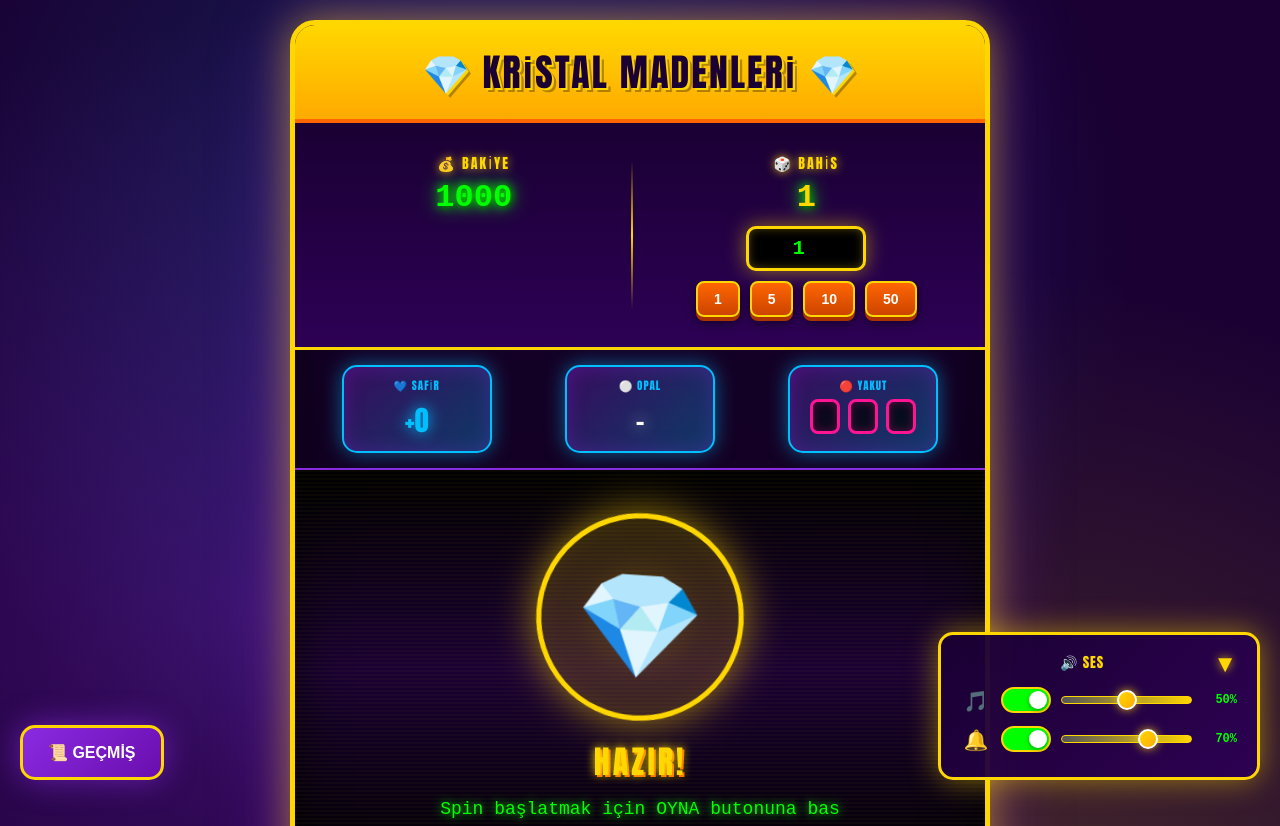
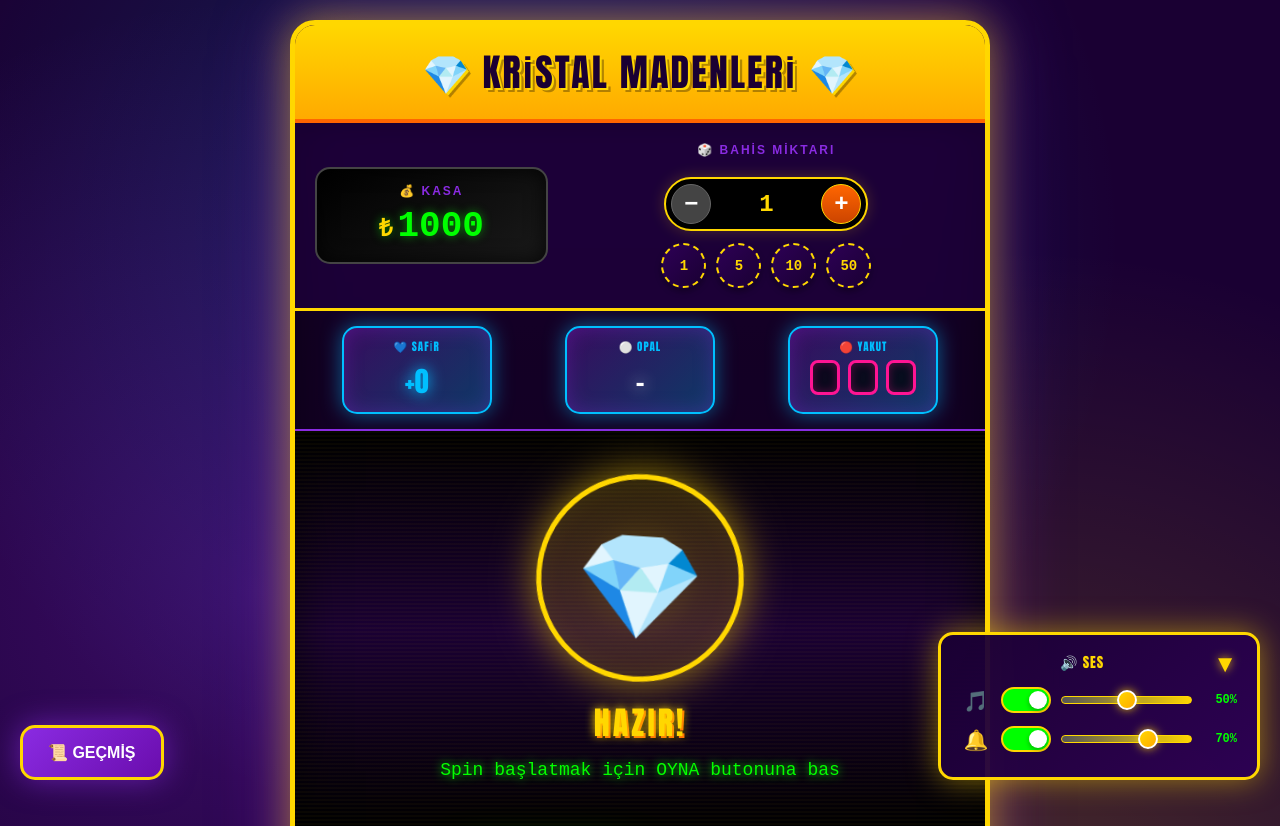
Before and after one commit to nuvlt/kristal-madenleri, a plain HTML site: page index.html in a window 1280 px wide. Shown: the top 826 px of the page. Drawn offline with Linux system fonts and the light colour scheme.

Commit message:
Update index.html
bundan önceki Claude'den. Bu Google Gemini.

```diff
--- a/index.html
+++ b/index.html
@@ -85,157 +85,183 @@
             50% { transform: scale(1.05); }
         }
 
+        /* --- YENİ MODERN BALANCE BAR TASARIMI --- */
         .balance-bar {
-            display: grid;
-            grid-template-columns: 1fr 1fr;
-            gap: 15px;
+            display: flex;
+            justify-content: space-between;
+            align-items: center;
+            gap: 20px;
             padding: 20px;
-            background: linear-gradient(180deg, #1a0033 0%, #2d0055 100%);
+            background: rgba(26, 0, 51, 0.8);
             border-bottom: 3px solid #ffd700;
+            backdrop-filter: blur(5px);
+            flex-wrap: wrap;
+        }
+
+        /* Sol: Cüzdan Alanı */
+        .wallet-section {
+            flex: 1;
+            min-width: 150px;
+            background: linear-gradient(145deg, #000000, #1a1a1a);
+            padding: 15px;
+            border-radius: 15px;
+            border: 2px solid #444;
+            box-shadow: inset 0 0 20px rgba(0,0,0,0.8);
+            text-align: center;
+        }
+
+        .section-label {
+            font-size: 12px;
+            color: #8a2be2;
+            letter-spacing: 2px;
+            margin-bottom: 8px;
+            font-weight: bold;
+            text-transform: uppercase;
+            font-family: 'Arial', sans-serif;
+        }
+
+        .wallet-display {
+            font-family: 'Courier New', monospace;
+            font-size: 36px;
+            font-weight: 900;
+            color: #00ff00;
+            text-shadow: 0 0 10px rgba(0, 255, 0, 0.5);
+            display: flex;
+            justify-content: center;
+            align-items: center;
+            gap: 5px;
+        }
+
+        .currency-symbol {
+            font-size: 24px;
+            color: #ffd700;
+        }
+
+        /* Sağ: Bahis Kontrol Alanı */
+        .bet-control-section {
+            flex: 2;
+            min-width: 280px;
+            display: flex;
+            flex-direction: column;
+            align-items: center;
+            gap: 12px;
+        }
+
+        /* Manuel Ayar (+ - Input) */
+        .manual-bet-wrapper {
+            display: flex;
+            align-items: center;
+            gap: 10px;
+            background: #000;
+            padding: 5px;
+            border-radius: 50px;
+            border: 2px solid #ffd700;
+            box-shadow: 0 0 15px rgba(255, 215, 0, 0.2);
+        }
+
+        .bet-input-modern {
+            width: 90px;
+            background: transparent;
+            border: none;
+            color: #ffd700;
+            font-family: 'Courier New', monospace;
+            font-size: 24px;
+            font-weight: bold;
+            text-align: center;
+            outline: none;
+            -moz-appearance: textfield;
+        }
+
+        .bet-input-modern::-webkit-outer-spin-button,
+        .bet-input-modern::-webkit-inner-spin-button {
+            -webkit-appearance: none;
+            margin: 0;
+        }
+
+        .adjust-btn {
+            width: 40px;
+            height: 40px;
+            border-radius: 50%;
+            border: none;
+            background: linear-gradient(180deg, #ff6600, #cc4400);
+            color: white;
+            font-size: 24px;
+            font-weight: bold;
+            cursor: pointer;
+            box-shadow: 0 2px 5px rgba(0,0,0,0.5);
+            display: flex;
+            align-items: center;
+            justify-content: center;
+            transition: transform 0.1s;
+            font-family: monospace;
+        }
+
+        .adjust-btn:active {
+            transform: scale(0.9);
+        }
+
+        .adjust-btn.minus { background: #444; border: 1px solid #666; }
+        .adjust-btn.plus { border: 1px solid #ffd700; }
+
+        /* Hızlı Çipler */
+        .quick-chips {
+            display: flex;
+            gap: 10px;
+            flex-wrap: wrap;
+            justify-content: center;
+        }
+
+        .chip-btn {
+            width: 45px;
+            height: 45px;
+            border-radius: 50%;
+            border: 2px dashed #ffd700;
+            background: linear-gradient(135deg, #2d0055, #1a0033);
+            color: #ffd700;
+            font-weight: bold;
+            font-size: 14px;
+            cursor: pointer;
+            transition: all 0.2s;
+            box-shadow: 0 4px 6px rgba(0,0,0,0.3);
+            font-family: 'Courier New', monospace;
+            display: flex;
+            align-items: center;
+            justify-content: center;
+        }
+
+        .chip-btn:hover {
+            transform: translateY(-3px) rotate(10deg);
+            background: #ffd700;
+            color: #2d0055;
+            border-style: solid;
+            box-shadow: 0 0 15px #ffd700;
+        }
+
+        .chip-btn:active {
+            transform: translateY(0);
         }
 
         @media (max-width: 600px) {
             .balance-bar {
-                grid-template-columns: 1fr;
-                gap: 10px;
+                flex-direction: column;
+                gap: 15px;
                 padding: 15px;
             }
-        }
-
-        .balance-item {
-            text-align: center;
-            flex: 1;
-            position: relative;
-            padding: 10px;
-        }
-
-        .balance-item::after {
-            content: '';
-            position: absolute;
-            right: 0;
-            top: 10%;
-            height: 80%;
-            width: 2px;
-            background: linear-gradient(180deg, transparent, #ffd700, transparent);
-        }
-
-        .balance-item:last-child::after {
-            display: none;
-        }
-
-        @media (max-width: 600px) {
-            .balance-item::after {
-                display: none;
-            }
-
-            .balance-item {
-                padding: 5px;
-            }
-        }
-
-        .balance-label {
-            font-size: 14px;
-            color: #ffd700;
-            text-transform: uppercase;
-            letter-spacing: 2px;
-            margin-bottom: 5px;
-            text-shadow: 0 0 10px rgba(255, 215, 0, 0.8);
-        }
-
-        .balance-value {
-            font-size: 32px;
-            font-weight: 900;
-            color: #00ff00;
-            text-shadow:
-                0 0 10px #00ff00,
-                0 0 20px #00ff00,
-                2px 2px 4px rgba(0, 0, 0, 0.8);
-            font-family: 'Courier New', monospace;
-        }
-
-        @media (max-width: 600px) {
-            .balance-value {
-                font-size: 24px;
-            }
-        }
-
-        .bet-input-wrapper {
-            display: flex;
-            align-items: center;
-            justify-content: center;
-            gap: 10px;
-            margin-top: 10px;
-            flex-wrap: wrap;
-        }
-
-        @media (max-width: 600px) {
-            .bet-input-wrapper {
-                gap: 5px;
-                margin-top: 8px;
-            }
-        }
-
-        .bet-input {
-            width: 120px;
-            padding: 8px;
-            font-size: 20px;
-            font-weight: 900;
-            background: #000;
-            border: 3px solid #ffd700;
-            border-radius: 10px;
-            color: #00ff00;
-            text-align: center;
-            font-family: 'Courier New', monospace;
-            box-shadow:
-                inset 0 0 10px rgba(255, 215, 0, 0.3),
-                0 0 20px rgba(255, 215, 0, 0.5);
-        }
-
-        @media (max-width: 600px) {
-            .bet-input {
-                width: 100px;
-                font-size: 18px;
-                padding: 6px;
-            }
-        }
-
-        .bet-input:focus {
-            outline: none;
-            box-shadow:
-                inset 0 0 15px rgba(255, 215, 0, 0.5),
-                0 0 30px rgba(255, 215, 0, 0.8);
-        }
-
-        .bet-btn {
-            padding: 8px 16px;
-            font-size: 14px;
-            font-weight: 900;
-            background: linear-gradient(180deg, #ff6600 0%, #cc4400 100%);
-            border: 2px solid #ffd700;
-            border-radius: 8px;
-            color: white;
-            cursor: pointer;
-            text-transform: uppercase;
-            box-shadow: 0 4px 0 #aa3300, 0 6px 10px rgba(0, 0, 0, 0.5);
-            transition: all 0.1s;
-        }
-
-        @media (max-width: 600px) {
-            .bet-btn {
-                padding: 6px 12px;
-                font-size: 12px;
-            }
-        }
-
-        .bet-btn:hover {
-            transform: translateY(2px);
-            box-shadow: 0 2px 0 #aa3300, 0 4px 8px rgba(0, 0, 0, 0.5);
-        }
-
-        .bet-btn:active {
-            transform: translateY(4px);
-            box-shadow: 0 0 0 #aa3300, 0 2px 5px rgba(0, 0, 0, 0.5);
-        }
+
+            .wallet-section, .bet-control-section {
+                width: 100%;
+                min-width: auto;
+            }
+
+            .manual-bet-wrapper {
+                width: 100%;
+                justify-content: space-between;
+                padding: 5px 10px;
+            }
+
+            .wallet-display { font-size: 28px; }
+        }
+        /* --- BALANCE BAR SONU --- */
 
         .collectors-bar {
             display: flex;
@@ -645,14 +671,8 @@
         }
 
         @keyframes winFloat {
-            0% {
-                transform: translateY(0) scale(1);
-                opacity: 1;
-            }
-            100% {
-                transform: translateY(-150px) scale(2);
-                opacity: 0;
-            }
+            0% { transform: translateY(0) scale(1); opacity: 1; }
+            100% { transform: translateY(-150px) scale(2); opacity: 0; }
         }
 
         .modal {
@@ -1066,16 +1086,6 @@
 
         @media (max-width: 600px) {
             .game-title { font-size: 24px; }
-            .balance-value { font-size: 24px; }
-            .balance-item::after { display: none; }
-            .balance-item { padding: 5px; }
-            .balance-label { font-size: 12px; }
-            .bet-input-wrapper { gap: 5px; margin-top: 8px; flex-wrap: wrap; }
-            .bet-input { width: 100px; font-size: 18px; padding: 6px; }
-            .bet-btn { padding: 6px 12px; font-size: 12px; }
-            .collector-title { font-size: 9px; letter-spacing: 0.5px; }
-            .collector-value { font-size: 22px; margin-top: 3px; }
-            .ruby-slot { width: 28px; height: 28px; font-size: 18px; border: 2px solid #ff1493; }
             .crystal-display { width: 150px; height: 150px; font-size: 70px; }
             .btn { padding: 15px 30px; font-size: 20px; }
             .symbol-name { font-size: 24px; }
@@ -1091,22 +1101,33 @@
         </div>
 
         <div class="balance-bar">
-            <div class="balance-item">
-                <div class="balance-label">💰 Bakiye</div>
-                <div class="balance-value" id="balance">1000</div>
+            <div class="wallet-section">
+                <div class="section-label">💰 KASA</div>
+                <div class="wallet-display">
+                    <span class="currency-symbol">₺</span>
+                    <span id="balance">1000</span>
+                </div>
             </div>
-            <div class="balance-item">
-                <div class="balance-label">🎲 Bahis</div>
-                <div class="balance-value" id="bet-display" style="color: #ffd700;">1</div>
-                <div class="bet-input-wrapper">
-                    <input type="number" class="bet-input" id="bet-input" value="1" min="0.1" step="0.5" onchange="game.updateBetFromInput()">
+
+            <div class="bet-control-section">
+                <div class="section-label">🎲 BAHİS MİKTARI</div>
+
+                <div class="manual-bet-wrapper">
+                    <button class="adjust-btn minus" onclick="game.adjustBet(-0.5)">−</button>
+                    <div class="input-container">
+                        <input type="number" class="bet-input-modern" id="bet-input" value="1" min="0.1" step="0.5" onchange="game.updateBetFromInput()">
+                    </div>
+                    <button class="adjust-btn plus" onclick="game.adjustBet(0.5)">+</button>
                 </div>
-                <div class="bet-input-wrapper">
-                    <button class="bet-btn" onclick="game.changeBet(1)">1</button>
-                    <button class="bet-btn" onclick="game.changeBet(5)">5</button>
-                    <button class="bet-btn" onclick="game.changeBet(10)">10</button>
-                    <button class="bet-btn" onclick="game.changeBet(50)">50</button>
+
+                <div class="quick-chips">
+                    <button class="chip-btn" onclick="game.changeBet(1)">1</button>
+                    <button class="chip-btn" onclick="game.changeBet(5)">5</button>
+                    <button class="chip-btn" onclick="game.changeBet(10)">10</button>
+                    <button class="chip-btn" onclick="game.changeBet(50)">50</button>
                 </div>
+
+                <div id="bet-display" style="display:none;">1</div>
             </div>
         </div>
 
@@ -1233,7 +1254,6 @@
                 this.bgMusic.loop = true;
                 this.bgMusic.volume = this.musicVolume;
 
-                // Ses dosyalarının yolu (GitHub'da olacak)
                 this.sounds = {
                     background: 'sounds/background.mp3',
                     spin: 'sounds/spin.mp3',
@@ -1243,30 +1263,23 @@
                     opal: 'sounds/opal.mp3'
                 };
 
-                // Load background music
                 this.bgMusic.src = this.sounds.background;
 
-                // Preload sound effects
                 this.sfxCache = {};
                 ['spin', 'emerald', 'sapphire', 'ruby', 'opal'].forEach(key => {
                     this.sfxCache[key] = new Audio(this.sounds[key]);
                     this.sfxCache[key].volume = this.sfxVolume;
                 });
 
-                // Auto-play music on page load
                 this.startBackgroundMusic();
             }
 
             startBackgroundMusic() {
-                // Try to play immediately
                 const playPromise = this.bgMusic.play();
-
                 if (playPromise !== undefined) {
                     playPromise.then(() => {
                         console.log('Background music started automatically');
                     }).catch((error) => {
-                        console.log('Autoplay prevented, waiting for user interaction');
-                        // If blocked, play on first user interaction
                         const startOnInteraction = () => {
                             if (this.musicEnabled) {
                                 this.bgMusic.play().catch(() => {});
@@ -1282,7 +1295,6 @@
                     });
                 }
 
-                // Stop music when page is hidden/closed
                 document.addEventListener('visibilitychange', () => {
                     if (document.hidden) {
                         this.bgMusic.pause();
@@ -1291,18 +1303,15 @@
                     }
                 });
 
-                // Stop music when window/tab is being unloaded
                 window.addEventListener('beforeunload', () => {
                     this.bgMusic.pause();
                     this.bgMusic.currentTime = 0;
                 });
 
-                // Stop music when page loses focus (mobile browsers)
                 window.addEventListener('blur', () => {
                     this.bgMusic.pause();
                 });
 
-                // Resume music when page gains focus (if enabled)
                 window.addEventListener('focus', () => {
                     if (this.musicEnabled && !document.hidden) {
                         this.bgMusic.play().catch(() => {});
@@ -1327,7 +1336,6 @@
 
                 if (this.musicEnabled) {
                     toggle.classList.add('active');
-                    // Force play when user manually enables music
                     this.bgMusic.play().catch((e) => {
                         console.log('Failed to play music:', e);
                     });
@@ -1359,38 +1367,21 @@
 
             playSFX(soundName) {
                 if (!this.sfxEnabled) return;
-
                 const sound = this.sfxCache[soundName];
                 if (sound) {
-                    // Clone and play to allow overlapping sounds
                     const clone = sound.cloneNode();
                     clone.volume = this.sfxVolume;
                     clone.play().catch(() => {});
                 }
             }
 
-            playSpinSound() {
-                this.playSFX('spin');
-            }
-
-            playEmeraldSound() {
-                this.playSFX('emerald');
-            }
-
-            playSapphireSound() {
-                this.playSFX('sapphire');
-            }
-
-            playRubySound() {
-                this.playSFX('ruby');
-            }
-
-            playOpalSound() {
-                this.playSFX('opal');
-            }
-        }
-
-        // Initialize sound manager
+            playSpinSound() { this.playSFX('spin'); }
+            playEmeraldSound() { this.playSFX('emerald'); }
+            playSapphireSound() { this.playSFX('sapphire'); }
+            playRubySound() { this.playSFX('ruby'); }
+            playOpalSound() { this.playSFX('opal'); }
+        }
+
         const soundManager = new SoundManager();
 
         // ============================================
@@ -1513,6 +1504,22 @@
                 this.updateUI();
             }
 
+            // YENİ FONKSİYON: + ve - butonları için
+            adjustBet(delta) {
+                if (this.isSpinning) return;
+
+                let currentBet = parseFloat(this.bet);
+                let newBet = currentBet + delta;
+
+                // Minimum bahis kontrolü
+                if (newBet < 0.5) newBet = 0.5;
+
+                // Yuvarlama
+                newBet = Math.round(newBet * 10) / 10;
+
+                this.changeBet(newBet);
+            }
+
             async spin() {
                 if (this.isSpinning) return;
                 if (this.balance < this.bet) {
@@ -1520,9 +1527,7 @@
                     return;
                 }
 
-                // Play spin sound
                 soundManager.playSpinSound();
-
                 this.isSpinning = true;
                 this.balance -= this.bet;
                 this.totalSpins++;
@@ -1540,7 +1545,6 @@
 
                 this.isSpinning = false;
                 document.getElementById('spin-btn').disabled = false;
-
                 if (this.autoMode && this.autoRemaining > 0) {
                     this.autoRemaining--;
                     this.updateAutoButton();
@@ -1559,7 +1563,6 @@
                 const resultEl = document.getElementById('symbol-result');
 
                 display.className = 'crystal-display spin-animation';
-
                 for (let i = 0; i < 8; i++) {
                     const randomSymbol = this.symbols[RNG.randomInt(0, this.symbols.length - 1)];
                     display.textContent = randomSymbol.icon;
@@ -1582,9 +1585,7 @@
 
                 switch(symbol.type) {
                     case 'cash':
-                        // Play emerald sound
                         soundManager.playEmeraldSound();
-
                         const baseWin = RNG.weightedValue(
                             this.profile.cashValues,
                             this.profile.cashWeights
@@ -1603,12 +1604,10 @@
                         }
 
                         win *= totalMultiplier;
-
                         const baseAmount = baseWin * this.bet;
 
                         if (totalMultiplier > 1) {
                             let calcText = `💎 ${baseAmount.toFixed(2)}`;
-
                             if (currentSapphire > 0) {
                                 const sapphireMult = (1 + currentSapphire);
                                 calcText += ` × ${sapphireMult}x 🔷`;
@@ -1628,9 +1627,7 @@
                         this.totalWins += win;
                         this.showWinAnimation(win);
 
-                        // Add to history
                         this.addToHistory(symbol, this.bet, win, resultText);
-
                         await this.sleep(400);
                         this.sapphireMultiplier = 0;
                         this.opalActive = false;
@@ -1638,9 +1635,7 @@
                         break;
 
                     case 'multiplier':
-                        // Play sapphire sound
                         soundManager.playSapphireSound();
-
                         this.sapphireMultiplier++;
                         resultText = `Sonraki kazanca +${this.sapphireMultiplier} çarpan!`;
                         resultEl.textContent = resultText;
@@ -1648,9 +1643,7 @@
                         break;
 
                     case 'double':
-                        // Play opal sound
                         soundManager.playOpalSound();
-
                         this.opalActive = true;
                         resultText = 'Sonraki kazanç 2 katına çıkacak!';
                         resultEl.textContent = resultText;
@@ -1658,14 +1651,11 @@
                         break;
 
                     case 'collector':
-                        // Play ruby sound
                         soundManager.playRubySound();
-
                         this.rubyCount++;
                         resultText = `Yakut toplandı! (${this.rubyCount}/3)`;
                         resultEl.textContent = resultText;
                         this.addToHistory(symbol, this.bet, 0, resultText);
-
                         if (this.rubyCount >= 3) {
                             await this.sleep(1000);
                             await this.startMinigame();
@@ -1693,7 +1683,6 @@
 
                 const prizes = this.generateMinigamePrizes();
                 let totalWin = 0;
-
                 for (let i = 0; i < 10; i++) {
                     const cell = document.createElement('div');
                     cell.className = 'minigame-cell';
@@ -1746,10 +1735,8 @@
                     result: resultText,
                     profit: win - bet
                 };
-
                 this.history.unshift(historyItem);
 
-                // Keep only last 50 items
                 if (this.history.length > this.maxHistorySize) {
                     this.history.pop();
                 }
@@ -1769,7 +1756,6 @@
 
             renderHistory() {
                 const listEl = document.getElementById('history-list');
-
                 if (this.history.length === 0) {
                     listEl.innerHTML = '<div class="history-empty">Henüz bahis geçmişi yok</div>';
                     return;
@@ -1805,14 +1791,12 @@
 
             startAuto(count) {
                 if (this.isSpinning) return;
-
                 this.autoMode = true;
                 this.autoCount = count;
                 this.autoRemaining = count;
 
                 document.getElementById('auto-options').classList.remove('show');
                 this.updateAutoButton();
-
                 if (!this.isSpinning) {
                     this.spin();
                 }
@@ -1832,7 +1816,6 @@
 
             updateAutoButton() {
                 const btn = document.getElementById('auto-btn');
-
                 if (this.autoMode && this.autoRemaining > 0) {
                     btn.classList.add('active');
                     btn.textContent = `AUTO (${this.autoRemaining})`;
@@ -1863,7 +1846,6 @@
                 document.getElementById('opal-active').textContent = this.opalActive ? '2x' : '-';
                 document.getElementById('total-spins').textContent = this.totalSpins;
                 document.getElementById('total-wins').textContent = this.totalWins.toFixed(2);
-
                 if (this.totalBets > 0) {
                     const actualRTP = (this.totalWins / this.totalBets * 100).toFixed(2);
                     document.getElementById('actual-rtp').textContent = actualRTP + '%';
@@ -1905,7 +1887,6 @@
         // Initialize Game
         // ============================================
         const game = new GameEngine();
-
         document.addEventListener('keydown', (e) => {
             if (e.code === 'Space' && !game.isSpinning) {
                 e.preventDefault();
```
